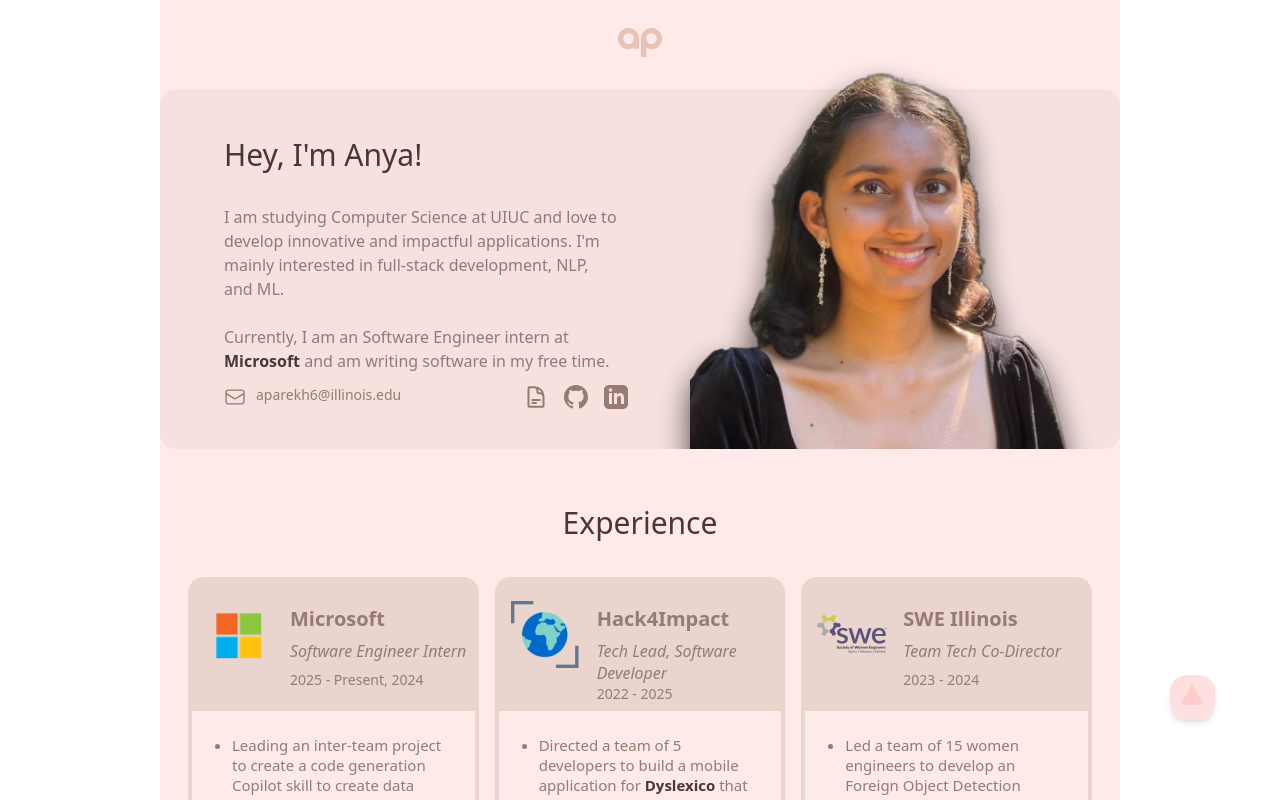
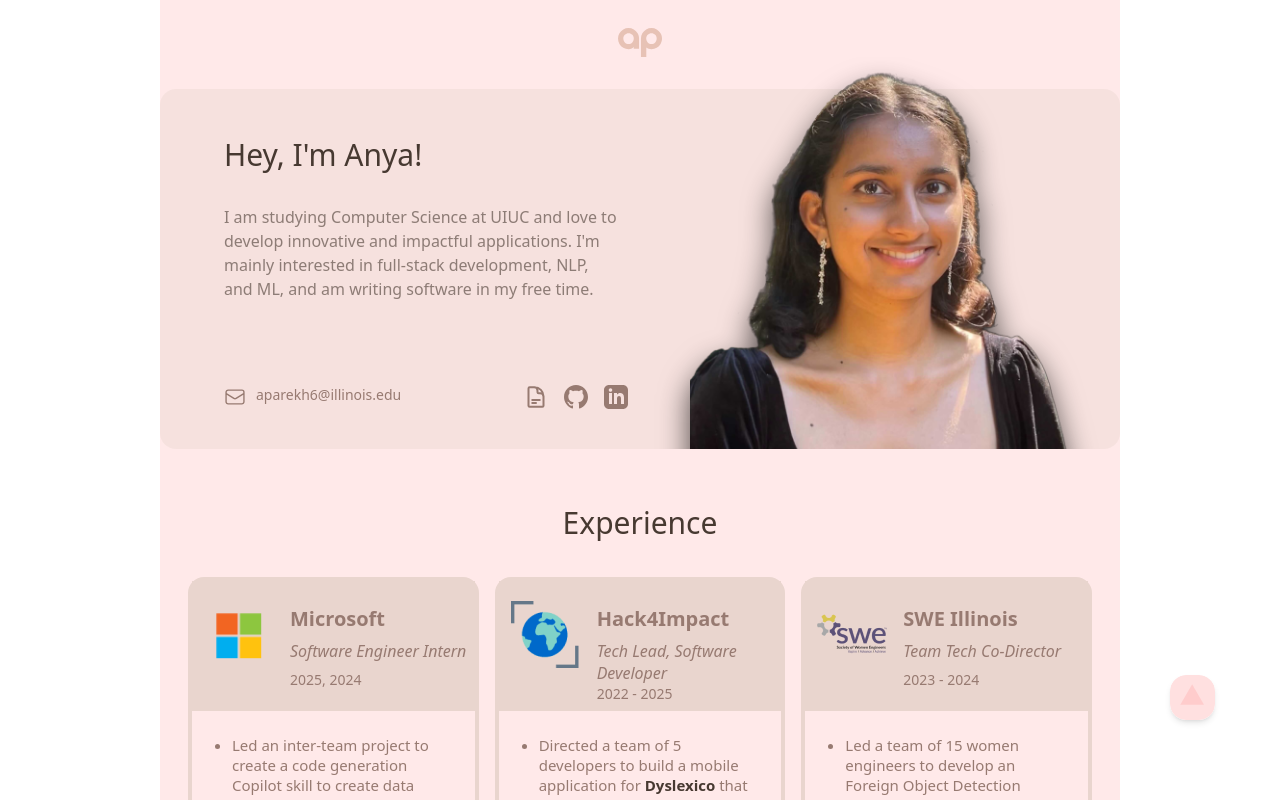
Before and after one commit to anyaparekh/website, a React (Create React App) app: page / in a window 1280 px wide. Shown: the top 800 px of the page. Built offline with nearby package versions, Linux system fonts and the light colour scheme; what @react-pdf/renderer would draw is missing.

Commit message:
update content (resume, experience, header)

```diff
--- a/src/App.tsx
+++ b/src/App.tsx
@@ -32,12 +32,12 @@
     companyLink="https://azure.microsoft.com/en-us/products/data-factory"
     title="Software Engineer Intern"
     listitems={[
-      "Leading an inter-team project to create a code generation Copilot skill to create data pipeline code for Airflow jobs in Fabric Data Factory.",
-      "Taking on additional responsiblity by expanding current Data Factory UX features along with identifying and fixing product-wide bugs.",
+      "Led an inter-team project to create a code generation Copilot skill to create data pipeline code for Airflow jobs in Fabric Data Factory.",
+      "Took on additional responsibility by expanding current Data Factory UX features along with identifying and fixing product-wide bugs.",
       "Augmented user experience in Fabric Data Factory by creating a new Copilot skill for generating summary and performance tips for Copy Data activities.",
     ]}
     logo="bg-[url('../public/msft.png')]"
-    date="2025 - Present, 2024"
+    date="2025, 2024"
   />,
   <ExperienceCard
     company="Hack4Impact"
@@ -213,16 +213,8 @@
                   <p className="mb-5 mt-8 font-Poppins text-base text-[#473931]/[0.6]">
                     I am studying Computer Science at UIUC and love to develop
                     innovative and impactful applications. I'm mainly interested
-                    in full-stack development, NLP, and ML. <br />
-                    <br />
-                    Currently, I am an Software Engineer intern at{" "}
-                    <a
-                      href="https://azure.microsoft.com/en-us/products/data-factory"
-                      className="text-[#473931] font-semibold"
-                    >
-                      Microsoft
-                    </a>{" "}
-                    and am writing software in my free time.
+                    in full-stack development, NLP, and ML, and am writing
+                    software in my free time.
                   </p>
                 </div>
                 <div className="md:ml-16 ml-8 mb-10 flex-1">
```
Also changed, not shown: 1 other file (tests, documents, lock files or other folders).
